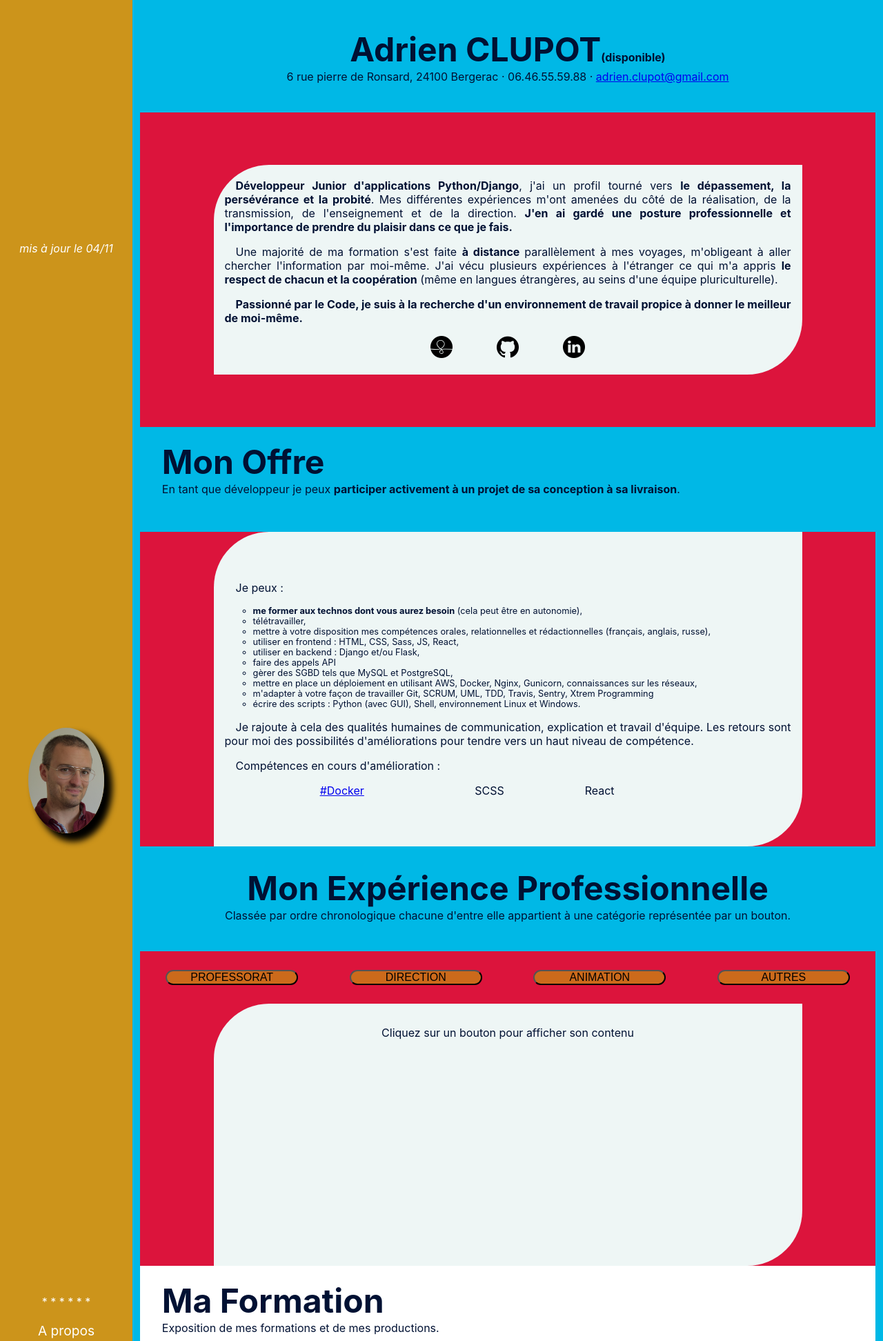
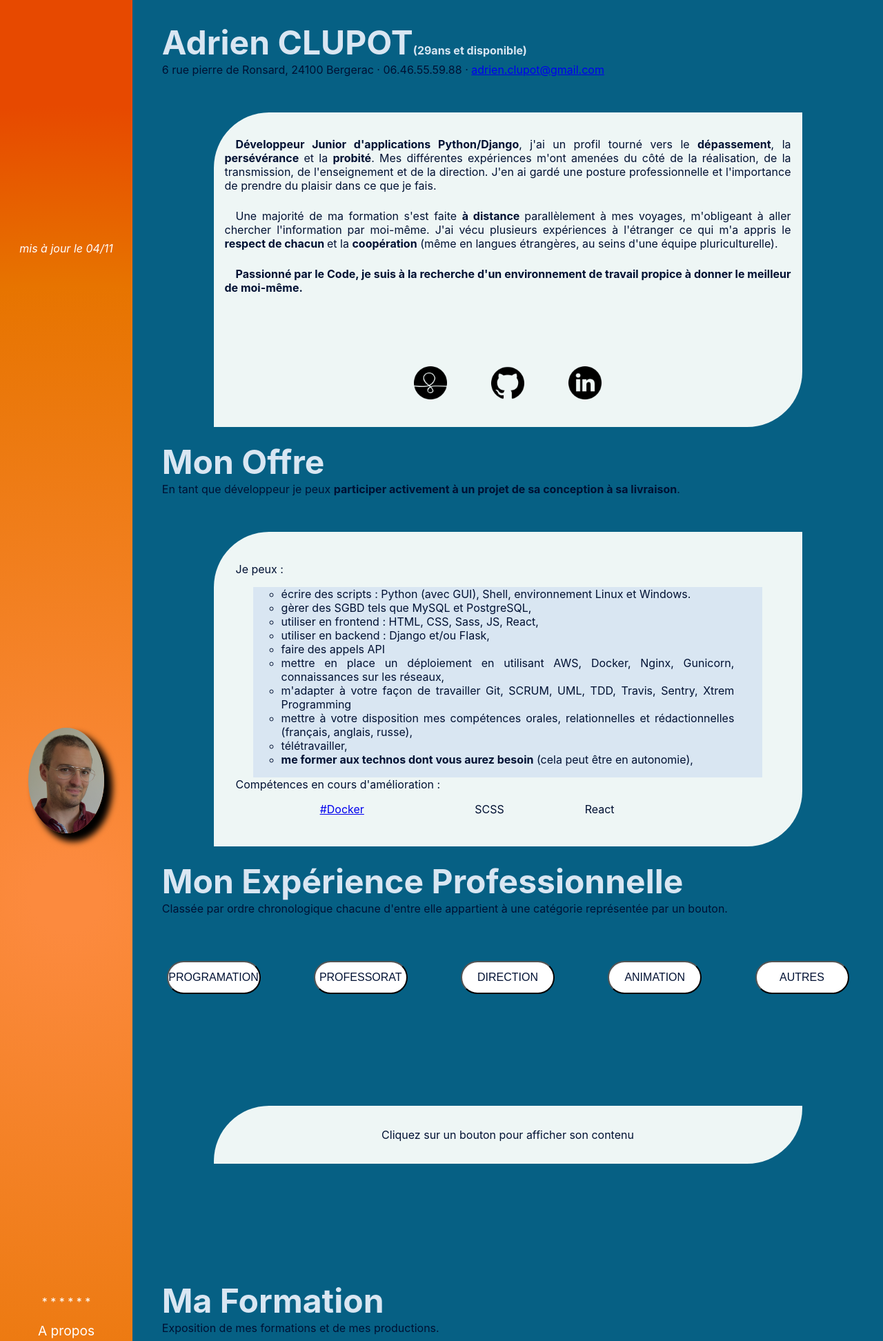
Before and after one commit to blingstand/cv, a Django app: page /cv/ in a window 1280 px wide. Shown: the top 1944 px of the page at 69% size. Run offline with Django 3.2, Linux system fonts and the light colour scheme; some libraries are stand-ins or nearby versions; some web fonts are replaced.

Commit message:
improve text part

```diff
--- a/core/static/core/css/libs/skill.scss
+++ b/core/static/core/css/libs/skill.scss
@@ -15,8 +15,8 @@
 
   .skill {
     text-transform: uppercase;
-    width: 4.3rem * $size-container-skill;
-    height: 4.3rem * $size-container-skill;
+    width: 6rem * $size-container-skill;
+    height: 6rem * $size-container-skill;
   	display: flex;
     font-size: 0.9rem;
   	justify-content: center;
--- a/core/static/core/css/split/body.scss
+++ b/core/static/core/css/split/body.scss
@@ -1,6 +1,5 @@
 // contain the properties for whole body
 @mixin load_body(){
-
 	overflow: hidden;
 	height:  100vh;
 	width:  100%;
@@ -16,6 +15,10 @@
 		&:hover{
 			opacity: 1;
 		}
+	}
+	.bg-primary{
+		color: white;
+		background-color: $primary !important;
 	}
 	.hidden{
 		display: none;
@@ -55,4 +58,9 @@
 		opacity: 1 !important;
 		transition-delay: 200ms;
 	}
+	@for $i from 1 through 5 {
+		.mt-#{$i} {
+			margin-top: $i * 1rem;
+		}
+	}
 }
--- a/core/static/core/css/split/main.scss
+++ b/core/static/core/css/split/main.scss
@@ -8,6 +8,7 @@
 
 	.container{
 		//main
+		overflow-y: scroll;
 		display: grid;
 		grid-template-rows: repeat(4, 1fr);
 
@@ -24,6 +25,7 @@
 				color: $color-text;
 			}
 			h1{
+				color: $third_color;
 				font-size: 3rem;
 				margin: 2% 3% 0 3%;
 				text-align: left;
@@ -44,7 +46,6 @@
 			display: grid;
 			grid-template-rows: repeat(6, 1fr);
 			flex-direction: column;
-			background-color: crimson;
 		}
 
 
--- a/core/static/core/css/split/nav.scss
+++ b/core/static/core/css/split/nav.scss
@@ -1,6 +1,8 @@
 @mixin load_nav(){
 	color: white;
-	background-color: #cc941b;
+	background: rgb(252,170,62);
+	background: rgb(252,138,62);
+background: radial-gradient(circle, rgba(252,138,62,1) 4%, rgba(231,116,0,1) 68%, rgba(231,73,0,1) 88%);
 	color: $color-text;
 	display: grid;
 
--- a/core/static/core/css/style.css
+++ b/core/static/core/css/style.css
@@ -49,7 +49,7 @@ body {
   width: 100%;
   display: grid;
   grid-template-columns: 15% 1fr;
-  background-color: #00b8e6;
+  background-color: #066084;
   font-family: "Muli", -apple-system, BlinkMacSystemFont, "Segoe UI", Roboto, "Helvetica Neue", Arial, sans-serif, "Apple Color Emoji", "Segoe UI Emoji", "Segoe UI Symbol", "Noto Color Emoji";
 }
 body .bg-white-trans {
@@ -60,6 +60,10 @@ body .bg-white-trans {
 }
 body .bg-white-trans:hover {
   opacity: 1;
+}
+body .bg-primary {
+  color: white;
+  background-color: #cc6a1b !important;
 }
 body .hidden {
   display: none;
@@ -99,11 +103,28 @@ body .visible {
   opacity: 1 !important;
   transition-delay: 200ms;
 }
+body .mt-1 {
+  margin-top: 1rem;
+}
+body .mt-2 {
+  margin-top: 2rem;
+}
+body .mt-3 {
+  margin-top: 3rem;
+}
+body .mt-4 {
+  margin-top: 4rem;
+}
+body .mt-5 {
+  margin-top: 5rem;
+}
 
 @media only screen and (min-width: 769px) {
   nav {
     color: white;
-    background-color: #cc941b;
+    background: #fcaa3e;
+    background: #fc8a3e;
+    background: radial-gradient(circle, #fc8a3e 4%, #e77400 68%, #e74900 88%);
     color: #001133;
     display: grid;
     transition-duration: 2s;
@@ -170,11 +191,12 @@ main {
   display: grid;
   grid-template-rows: repeat(7, 38rem);
   overflow-y: scroll;
-  background-color: #00b8e6;
+  background-color: #066084;
   padding: 1%;
   margin: 0;
 }
 main .container {
+  overflow-y: scroll;
   display: grid;
   grid-template-rows: repeat(4, 1fr);
 }
@@ -192,6 +214,7 @@ main .container header h1, main .container header .subheading {
   color: #001133;
 }
 main .container header h1 {
+  color: #d9e6f2;
   font-size: 3rem;
   margin: 2% 3% 0 3%;
   text-align: left;
@@ -210,7 +233,6 @@ main .container article {
   display: grid;
   grid-template-rows: repeat(6, 1fr);
   flex-direction: column;
-  background-color: crimson;
 }
 main .container .paragraphe {
   grid-row: 2/6;
@@ -230,6 +252,10 @@ main .container .paragraphe .text {
   margin-bottom: 1rem;
   width: 100%;
 }
+main #paragraphe-resume {
+  grid-row: 1/7;
+  justify-content: space-around;
+}
 main .social-icons {
   display: flex;
 }
@@ -238,7 +264,7 @@ main .social-icons .container-logo {
   margin: 0 2rem;
 }
 main .logo {
-  width: 2rem;
+  width: 3rem;
 }
 main .logo:hover {
   background-color: #00b8e6;
@@ -251,8 +277,9 @@ main #paragraphe-offer {
 }
 main #paragraphe-offer #ul-offer {
   width: 90%;
-  font-size: 0.8rem;
-  margin: 0rem 5% 1rem 5%;
+  font-size: 1rem;
+  background-color: #d9e6f2;
+  padding: 0rem 5% 1rem 5%;
   list-style-type: circle;
 }
 main #paragraphe-offer .ulcol-3 {
@@ -271,19 +298,22 @@ main .container-exp-button {
   justify-content: space-around;
   width: 100%;
 }
-main .container-exp-button button {
-  background-color: #cc6a1b;
-  height: 170%;
-  width: 12rem;
+main .container-exp-button .display-button {
+  background-color: white;
+  height: 3rem;
+  width: 8.5rem;
   font-size: 1rem;
   border-radius: 10rem;
   cursor: pointer;
+  color: #001133;
 }
-main .container-exp-button button:hover {
-  background-color: #9f5315;
+main .container-exp-button .display-button:hover {
+  color: white;
+  background-color: #cc6a1b;
 }
 main #paragraphe-exp {
   grid-row: 2/7;
+  height: auto;
 }
 main #paragraphe-exp .first-line {
   cursor: pointer;
@@ -336,9 +366,6 @@ main #paragraphe-exp .description {
   padding: 1rem;
   margin: 0 1rem 2rem 1rem;
 }
-main #formation {
-  background-color: #fff;
-}
 main #formation article {
   display: grid;
   grid-template-columns: 30% 70%;
@@ -387,7 +414,11 @@ main #formation #paragraphe-educ .first-line .degree {
   margin-bottom: 1rem;
   text-decoration: underline;
 }
-main #formation #paragraphe-educ .first-line .exp-period {
+main #formation #paragraphe-educ .first-line .first-line-right-part {
+  text-align: right;
+  padding-right: 1rem;
+}
+main #formation #paragraphe-educ .first-line .first-line-right-part .exp-period {
   color: #cc6a1b;
   font-weight: bold;
 }
@@ -423,8 +454,8 @@ main #paragraphe-skill .centered-skill-circle {
 }
 main #paragraphe-skill .skill {
   text-transform: uppercase;
-  width: 4.3rem;
-  height: 4.3rem;
+  width: 6rem;
+  height: 6rem;
   display: flex;
   font-size: 0.9rem;
   justify-content: center;
@@ -517,9 +548,12 @@ main .border .content .content-top .skill-level span {
 }
 main .border .content .content-bottom {
   grid-row: 2/3;
-  margin: 1rem 0;
+  margin: 0;
   font-size: 1rem;
   padding: 1rem;
+}
+main .border .content .content-bottom p {
+  margin-bottom: 0.5rem;
 }
 main .border .content .content-bottom .underline {
   text-decoration: underline;
@@ -557,6 +591,7 @@ main .paragraphe-success #checkbox-container {
   transition-duration: 2s;
 }
 main .paragraphe-success #checkbox-container li {
+  background-color: #d9e6f2;
   list-style-type: none;
   margin: 0 0 0.5rem 0;
 }
--- a/core/static/core/css/style.scss
+++ b/core/static/core/css/style.scss
@@ -12,7 +12,8 @@
 
 //color
 $primary: #cc6a1b;
-$secondary: #00b8e6;
+$secondary: #066084;
+$third_color : #d9e6f2;
 $bg-paragraphe: #eef6f5;
 $color-text: #001133;
 
@@ -95,6 +96,10 @@ body{
 main{
 	@include load_main();
 	// my-resume
+		#paragraphe-resume{
+			grid-row: 1/7;
+			justify-content: space-around;
+		}
 		.social-icons{
 			display: flex;
 
@@ -104,7 +109,7 @@ main{
 			}
 		}
 		.logo{
-			width: 2rem;
+			width: 3rem;
 		}
 		.logo:hover{
 			background-color: #00b8e6;
@@ -117,8 +122,9 @@ main{
 			padding: 1rem;
 			#ul-offer{
 				width: 90%;
-				font-size: 0.8rem;
-				margin: 0rem 5% 1rem 5%;
+				font-size: 1rem;
+				background-color: $third_color;
+				padding: 0rem 5% 1rem 5%;
 				list-style-type: circle;
 			}
 			.ulcol-3{
@@ -138,20 +144,23 @@ main{
 			flex-direction: row;
 			justify-content: space-around;
 			width: 100%;
-			button{
-				background-color: $primary;
-				height: 170%;
-				width: 12rem; //MQ ici
+			.display-button{
+				background-color: white;
+				height: 3rem;
+				width: 8.5rem; //MQ ici
 				font-size: 1rem;
 				border-radius: 10rem;
 				cursor: pointer;
+				color: $color-text;
 				&:hover{
-					background-color: darken($primary, 10);
+					color: white;
+					background-color: $primary;
 				}
 			}
 		}
 		#paragraphe-exp{
 			grid-row: 2/7;
+			height: auto;
 			.first-line{
 				cursor: pointer;
 				display: grid;
@@ -206,7 +215,6 @@ main{
 		}
 	// my_education
 		#formation{
-			background-color: #fff;
 			article{
 				display: grid;
 				grid-template-columns: 30% 70%;
@@ -253,9 +261,13 @@ main{
 						margin-bottom: 1rem;
 						text-decoration: underline;
 					}
-					.exp-period{
-						color: $primary;
-						font-weight: bold;
+					.first-line-right-part{
+						text-align: right;
+						padding-right: 1rem;
+						.exp-period{
+							color: $primary;
+							font-weight: bold;
+						}
 					}
 
 				}
@@ -334,9 +346,11 @@ main{
 				}
 				.content-bottom{
 					grid-row: 2/3 ;
-					margin: 1rem 0 ;
+					margin: 0 ;
 					font-size: 1rem;
 					padding: 1rem;
+					p{
+						margin-bottom: 0.5rem; }
 					& .underline{
 						text-decoration: underline;}
 					}
@@ -374,6 +388,7 @@ main{
 				opacity: 1;
 				transition-duration: 2s;
 				li{
+					background-color: $third_color;
 					list-style-type: none;
 					margin: 0 0 0.5rem 0;
 
--- a/cv/templates/cv/index.html
+++ b/cv/templates/cv/index.html
@@ -15,6 +15,7 @@
 <section class="container" id="experiences">
 	{% include "cv/my_exp.html" %}
 </section>
+
 <section class="container" id="formation">
 	{% include "cv/my_education.html" %}
 </section>
--- a/cv/templates/cv/my_education.html
+++ b/cv/templates/cv/my_education.html
@@ -13,7 +13,7 @@
 		<p id="hint-educ" class="visible hint"> Cliquez sur un bouton pour afficher son contenu</p>
 		{% for educ in education%}
 		<div class="hidden {{educ.category}}">
-			<div class="first-line">
+			<div class="first-line mt-1">
 				<div class="first-line-left-part">
 					<div class="title-line">
 						<h3 class="exp">{{educ.degree}}</h3>
--- a/cv/templates/cv/my_exp.html
+++ b/cv/templates/cv/my_exp.html
@@ -1,11 +1,11 @@
-<header class="very-center-c">
+<header class="">
 	<h1 class="">Mon Expérience Professionnelle</h1>
 	<p class="subheading ">Classée par ordre chronologique chacune d'entre elle appartient à une catégorie représentée par un bouton.</p>
 </header>
 <article>
 	<div class="container-exp-button very-center-r">
 		{% for btn in all_btn%}
-		<p><button id="cat{{forloop.counter}}" class="display-button">{{btn}}</button></p>
+		<p><button id="cat{{forloop.counter0}}" class="display-button">{{btn}}</button></p>
 		{% endfor %}
 	</div>
 	<div class="paragraphe" id="paragraphe-exp">
--- a/cv/templates/cv/my_offer.html
+++ b/cv/templates/cv/my_offer.html
@@ -7,21 +7,17 @@
 	<div class="paragraphe very-center-c" id="paragraphe-offer">
 		<p class="text">Je peux :</p>
 		<ul class="square" id="ul-offer">
-			<li><span class="imp">me former aux technos dont vous aurez besoin</span> (cela peut être en autonomie),</li>
-			<li>télétravailler,</li>
-			<li>mettre à votre disposition mes compétences orales, relationnelles et rédactionnelles (français, anglais, russe),</li>
+			<li>écrire des scripts : Python (avec GUI), Shell, environnement Linux et Windows.</li>
+			<li>gèrer des SGBD tels que MySQL et PostgreSQL, </li>
 			<li>utiliser en frontend : HTML, CSS, Sass, JS, React,</li>
 			<li>utiliser en backend : Django et/ou Flask, </li>
 			<li>faire des appels API</li>
-			<li>gèrer des SGBD tels que MySQL et PostgreSQL, </li>
 			<li>mettre en place un déploiement en utilisant AWS, Docker, Nginx, Gunicorn, connaissances sur les réseaux,</li>
 			<li>m'adapter à votre façon de travailler Git, SCRUM, UML,  TDD, Travis, Sentry, Xtrem Programming</li>
-			<li>écrire des scripts : Python (avec GUI), Shell, environnement Linux et Windows.</li>
+			<li>mettre à votre disposition mes compétences orales, relationnelles et rédactionnelles (français, anglais, russe),</li>
+			<li>télétravailler,</li>
+			<li><span class="imp">me former aux technos dont vous aurez besoin</span> (cela peut être en autonomie),</li>
 		</ul>
-
-		<p class="text">
-			Je rajoute à cela des qualités humaines de communication, explication et travail d'équipe. Les retours sont pour moi des possibilités d'améliorations pour tendre vers un haut niveau de compétence.
-		</p>
 		<p class="text">Compétences en cours d'amélioration :</p>
 		<ul class="ulcol-3 pointer very-center-r">
 			<li title="je suis ce tutoriel "><a href="https://dev.to/techworld_with_nana/full-docker-course-free-4hl3?utm_source=digest_mailer&utm_medium=email&utm_campaign=digest_email" id="">#Docker</a></li>
--- a/cv/templates/cv/my_resume.html
+++ b/cv/templates/cv/my_resume.html
@@ -1,21 +1,21 @@
 {% load static %}
 
 
-<header class="very-center-c">
-	<h1 class="">Adrien <span class="">CLUPOT</span><span class="additional_info">(disponible)</span>
+<header class="">
+	<h1 class="">Adrien <span class="">CLUPOT</span><span class="additional_info">(29ans et disponible)</span>
 	</h1>
 	<p class="subheading ">6 rue pierre de Ronsard, 24100 Bergerac · 06.46.55.59.88 ·
 		<a href="mailto:name@email.com">adrien.clupot@gmail.com</a>
 	</p>
 </header>
 <article class="very-center-c">
-	<div class="paragraphe very-center-c">
+	<div id="paragraphe-resume" class="paragraphe very-center-c">
 
 		<p class="text">
-			<span class="imp">Développeur Junior d'applications  Python/Django</span>, j'ai un profil tourné vers <span class="imp">le dépassement, la persévérance et la probité</span>. Mes différentes expériences m'ont amenées du côté de la réalisation, de la transmission, de l'enseignement et de la direction. <span class="imp">J'en ai gardé une posture professionnelle et l'importance de prendre du plaisir dans ce que je fais.</span>
+			<span class="imp">Développeur Junior d'applications  Python/Django</span>, j'ai un profil tourné vers le <span class="imp"> dépassement</span>, la <span class="imp">persévérance</span> et la <span class="imp">probité</span>. Mes différentes expériences m'ont amenées du côté de la réalisation, de la transmission, de l'enseignement et de la direction. J'en ai gardé une posture professionnelle et l'importance de prendre du plaisir dans ce que je fais.</span>
 		</p>
 		<p class="text">
-			Une majorité de ma formation s'est faite <span class="imp">à distance </span> parallèlement à mes voyages, m'obligeant à aller chercher l'information par moi-même. J'ai vécu plusieurs expériences à l'étranger ce qui m'a appris <span class="imp">le respect de chacun	et la coopération</span> (même en langues étrangères, au seins d'une équipe pluriculturelle).
+			Une majorité de ma formation s'est faite <span class="imp">à distance </span> parallèlement à mes voyages, m'obligeant à aller chercher l'information par moi-même. J'ai vécu plusieurs expériences à l'étranger ce qui m'a appris le<span class="imp"> respect de chacun </span> et la <span class="imp"> coopération</span> (même en langues étrangères, au seins d'une équipe pluriculturelle).
 		</p>
 		<p class="text"><span class="imp">
 		Passionné par le Code, je suis à la recherche d'un environnement de travail propice à donner le meilleur de moi-même.</span>
--- a/cv/templates/cv/my_skills.html
+++ b/cv/templates/cv/my_skills.html
@@ -19,7 +19,7 @@
 			<div  class="content">
 				<div class="content-top">
 					<h4 class="title-comp"> {{skill.title}} </h4>
-					<div class="skill-level very-center-r show-{{skill.level}}"> niveau :
+					<div class="skill-level very-center-r show-{{skill.level}}"> Niveau :
 						{{ten_spans|safe}}
 					</div>
 					<hr class="middle-bar">
```
Also changed, not shown: core/static/core/js/scripts.js (+26 -19 lines), cv/datas.py (+60 -22 lines), 1 other file. Lines whose indentation alone changed are shown as unchanged.
